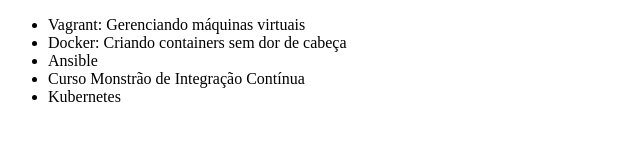
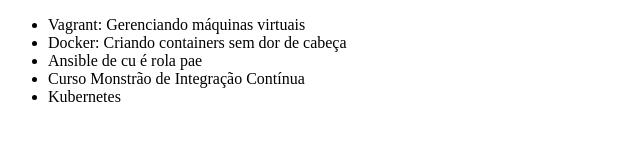
Before and after one commit to livashyury/estudo-git, a plain HTML site: page index.html in a window 1280 px wide. Shown: the whole page, without its empty margins (0-640 px from the left). Drawn offline with Linux system fonts and the light colour scheme.

Commit message:
Alterando o codigo

```diff
--- a/index.html
+++ b/index.html
@@ -8,7 +8,7 @@
     <ul>
         <li>Vagrant: Gerenciando máquinas virtuais</li>
         <li>Docker: Criando containers sem dor de cabeça</li>
-        <li>Ansible</li>
+        <li>Ansible de cu é rola pae</li>
         <li>Curso Monstrão de Integração Contínua</li>
         <li>Kubernetes</li>
     </ul>
```
